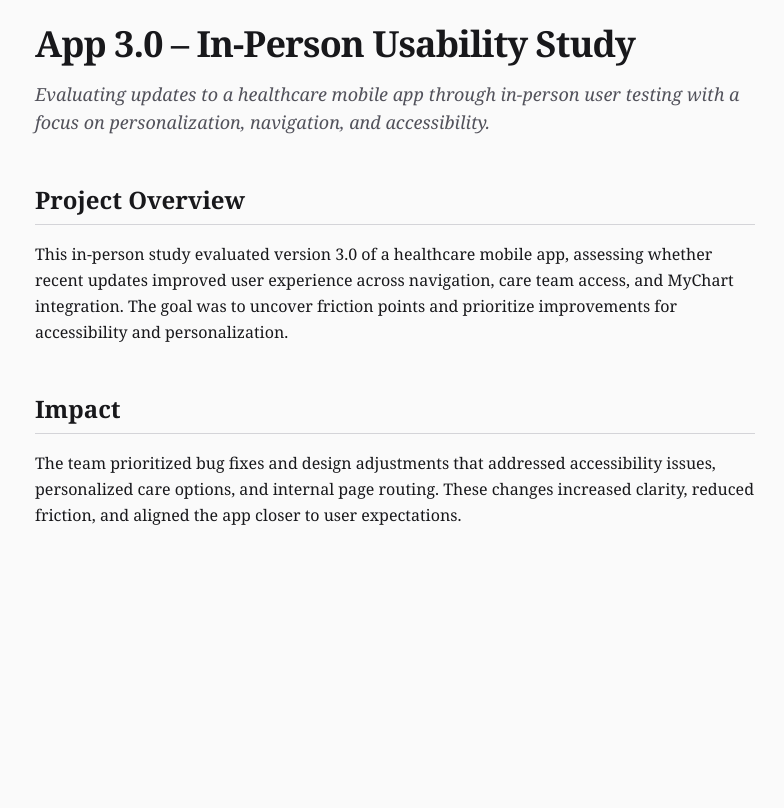
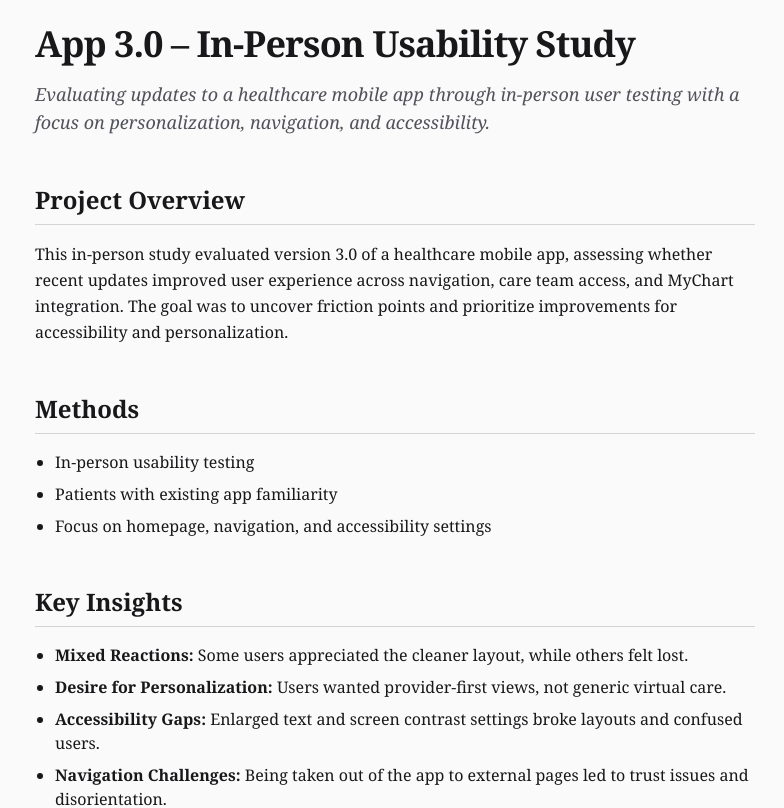
Before and after one commit to thomas-graham79/thomas-graham-site, a Next.js app: page /case-studies/app-3 in a window 1280 px wide. Shown: the top 808 px of the page, without its empty margins (245-1029 px from the left). Built offline with nearby package versions, Linux system fonts and the light colour scheme.

Commit message:
Update app-3.tsx

```diff
--- a/pages/case-studies/app-3.tsx
+++ b/pages/case-studies/app-3.tsx
@@ -17,7 +17,26 @@ export default function App3CaseStudy() {
         </p>
       </section>
 
-     <section className="space-y-4">
+      <section className="space-y-4">
+        <h2 className="text-2xl font-semibold border-b pb-2 border-zinc-300">Methods</h2>
+        <ul className="list-disc pl-5 space-y-2">
+          <li>In-person usability testing</li>
+          <li>Patients with existing app familiarity</li>
+          <li>Focus on homepage, navigation, and accessibility settings</li>
+        </ul>
+      </section>
+
+      <section className="space-y-4">
+        <h2 className="text-2xl font-semibold border-b pb-2 border-zinc-300">Key Insights</h2>
+        <ul className="list-disc pl-5 space-y-2">
+          <li><strong>Mixed Reactions:</strong> Some users appreciated the cleaner layout, while others felt lost.</li>
+          <li><strong>Desire for Personalization:</strong> Users wanted provider-first views, not generic virtual care.</li>
+          <li><strong>Accessibility Gaps:</strong> Enlarged text and screen contrast settings broke layouts and confused users.</li>
+          <li><strong>Navigation Challenges:</strong> Being taken out of the app to external pages led to trust issues and disorientation.</li>
+        </ul>
+      </section>
+
+      <section className="space-y-4">
         <h2 className="text-2xl font-semibold border-b pb-2 border-zinc-300">Impact</h2>
         <p className="leading-relaxed">
           The team prioritized bug fixes and design adjustments that addressed accessibility issues, personalized care options, and internal page routing. These changes increased clarity, reduced friction, and aligned the app closer to user expectations.
```
